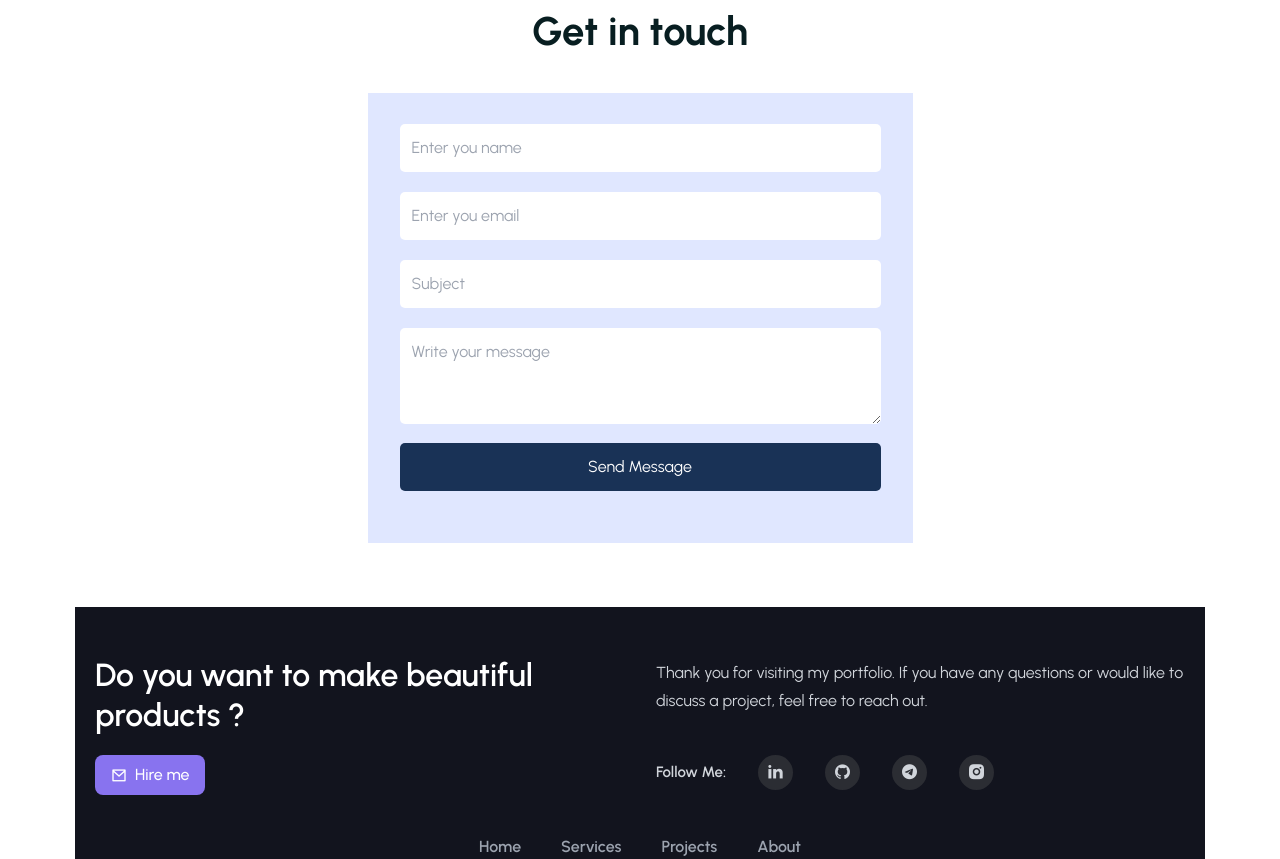
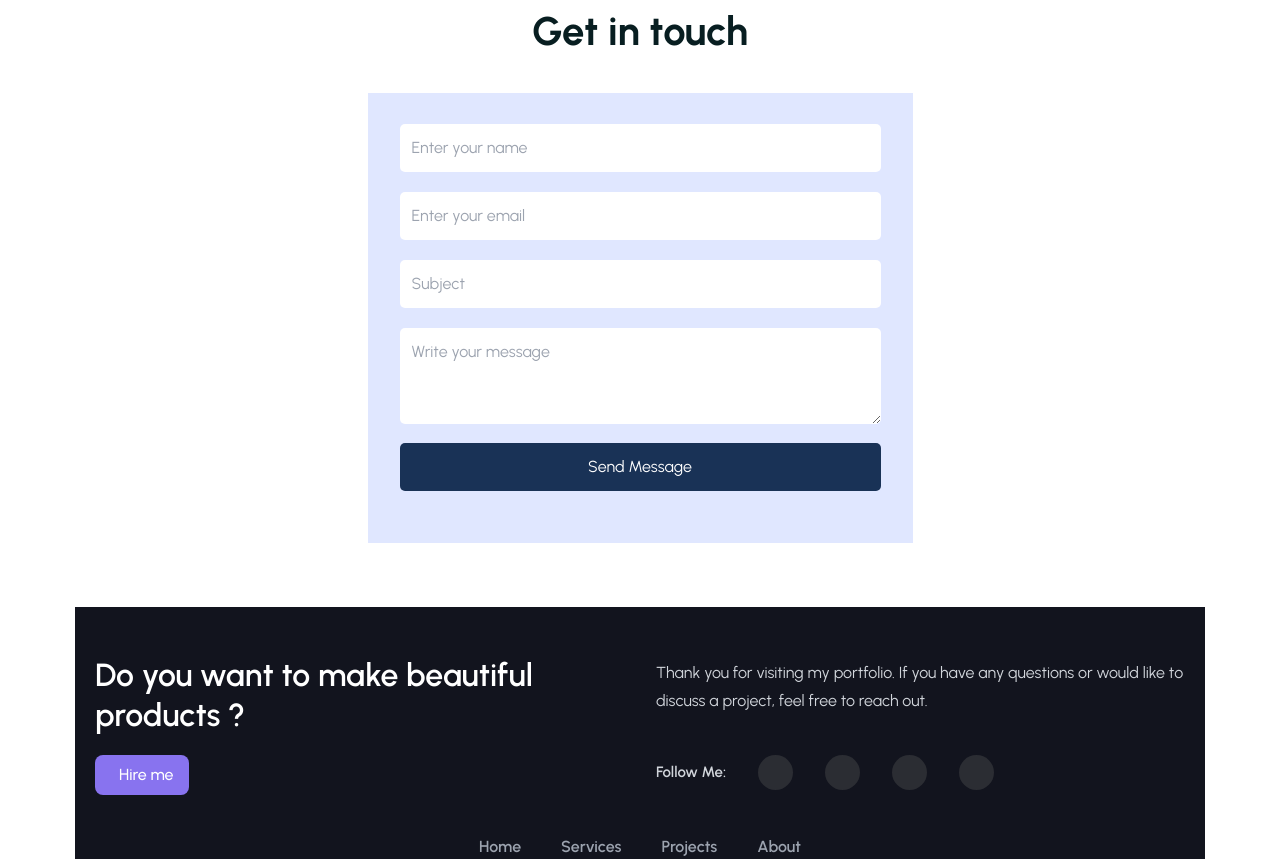
Before and after one commit to moradoulhaj/portfolio, a React (Vite) app: page / in a window 1280 px wide. Shown: the part 1640-2499 px from the top of the page. Built offline with nearby package versions, Linux system fonts and the light colour scheme; the HTML template or start-up script is replaced by a standard one.

Commit message:
some modification

```diff
--- a/package.json
+++ b/package.json
@@ -13,6 +13,7 @@
     "deploy": "gh-pages -d dist"
   },
   "dependencies": {
+    "@emailjs/browser": "^4.4.1",
     "aos": "^2.3.4",
     "react": "^18.2.0",
     "react-countup": "^6.5.3",
--- a/src/App.css
+++ b/src/App.css
@@ -1,5 +1,4 @@
 @import url('https://fonts.googleapis.com/css2?family=Urbanist:ital,wght@0,100..900;1,100..900&display=swap');
-@import "~remixicon/fonts/remixicon.css";
 
 *{
    padding: 0;
--- a/src/components/Contact.jsx
+++ b/src/components/Contact.jsx
@@ -1,7 +1,32 @@
-import React from "react";
-import handSvg from "../assets/images/Hand.png"
+import React, { useRef } from "react";
+import emailjs from "@emailjs/browser";
+import handSvg from "../assets/images/Hand.png";
 
 function Contact() {
+  const form = useRef();
+
+  const sendEmail = (e) => {
+    e.preventDefault();
+
+    emailjs
+      .sendForm(
+        "service_ja9ylji",
+        "template_4smwgze",
+        form.current,
+        import.meta.env.VITE_APP_API
+      )
+      .then(
+        (result) => {
+          console.log("SUCCESS!", result.text);
+          alert("Message sent successfully!");
+        },
+        (error) => {
+          console.log("FAILED...", error.text);
+          alert("Failed to send message. Please try again.");
+        }
+      );
+  };
+
   return (
     <section id="contact" className="pb-16">
       <div className="container">
@@ -13,27 +38,30 @@ function Contact() {
             <img src={handSvg} alt=""  width={500} />
             ---------------------Imaaaaaaaaaaage here----------------------
           </div> */}
-          <div className="w-full mt-8 md:mt-0 lg:w-1/2 sm:h-[450px] lg:flex  items-center bg-indigo-100 px-4 py-8 lg:px-8">
-            <form action="" className="w-full">
+          <div className="w-full mt-8 md:mt-0 lg:w-1/2 sm:h-[450px] lg:flex items-center bg-indigo-100 px-4 py-8 lg:px-8">
+            <form ref={form} onSubmit={sendEmail} className="w-full">
               <div className="mb-5">
                 <input
                   type="text"
+                  name="from_name"
                   className="w-full p-3 rounded-[5px] focus:outline-none"
-                  placeholder="Enter you name"
+                  placeholder="Enter your name"
                   required
                 />
               </div>
               <div className="mb-5">
                 <input
                   type="email"
+                  name="from_email"
                   className="w-full p-3 rounded-[5px] focus:outline-none"
-                  placeholder="Enter you email"
+                  placeholder="Enter your email"
                   required
                 />
               </div>
               <div className="mb-5">
                 <input
                   type="text"
+                  name="subject"
                   className="w-full p-3 rounded-[5px] focus:outline-none"
                   placeholder="Subject"
                   required
@@ -42,7 +70,7 @@ function Contact() {
               <div className="mb-5">
                 <textarea
                   rows={3}
-                  type="text"
+                  name="message"
                   className="w-full p-3 rounded-[5px] focus:outline-none"
                   placeholder="Write your message"
                   required
```
Also changed, not shown: 2 other files (tests, documents, lock files or other folders).
